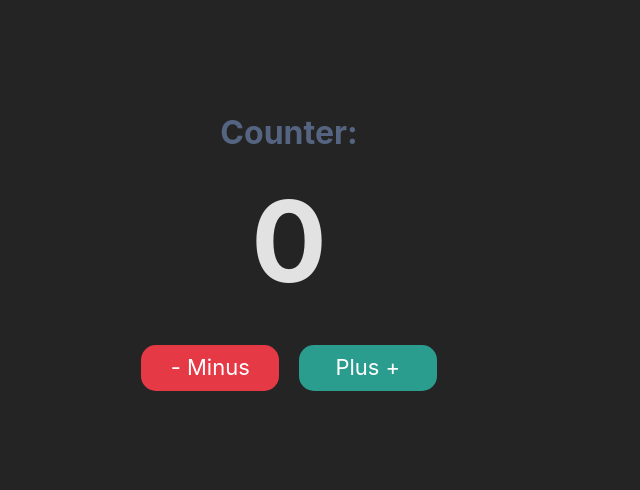
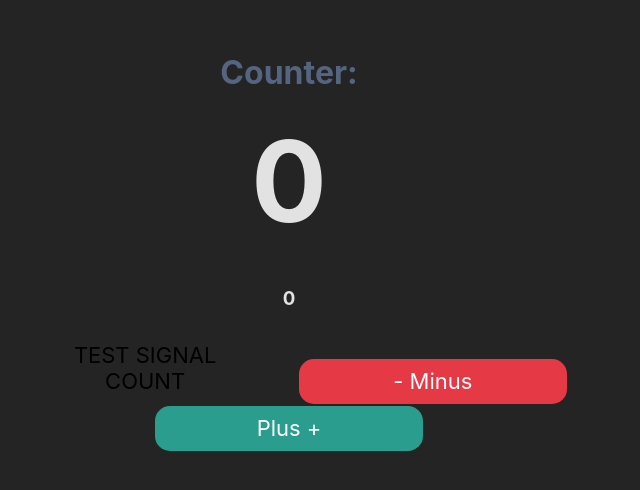
Before and after one commit to AndriiKot/React, a React (Vite) app in the folder __mini_Projects__/Counter/__counter__Signals_version__/: page / in a window 1280 px wide. Shown: the part 150-640 px from the top of the page, without its empty margins (351-991 px from the left). Built offline with nearby package versions, Linux system fonts and the light colour scheme.

Commit message:
'Counter' Signals version 'first test signal'

```diff
--- a/__mini_Projects__/Counter/__counter__Signals_version__/src/App.jsx
+++ b/__mini_Projects__/Counter/__counter__Signals_version__/src/App.jsx
@@ -1,7 +1,6 @@
 import './App.css'
 import './normalize.css'
 import './index.css'
-import { signal } from '@preact/signals-react'
 import Counter from "./components/Counter";
 
 function App() {
--- a/__mini_Projects__/Counter/__counter__Signals_version__/src/components/Counter/index.jsx
+++ b/__mini_Projects__/Counter/__counter__Signals_version__/src/components/Counter/index.jsx
@@ -1,4 +1,7 @@
 import { useState } from "react";
+import { signal } from "@preact/signals-react";
+
+const testSignalCount = signal(0);
 
 
 export default function Counter() {
@@ -44,6 +47,8 @@ export default function Counter() {
       <div className="wrapper">
         <h2 className="counter__title">Counter:</h2>
         <h1 className="counter__number">{counter}</h1>
+        <h3 className="testSignalCount">{testSignalCount.value}</h3>
+        <button onClick={() => testSignalCount.value++} className="testSignalCount__button">TEST SIGNAL COUNT</button>
         <button onClick={handleMinusClick} className="minus">
           - Minus
         </button>
```
